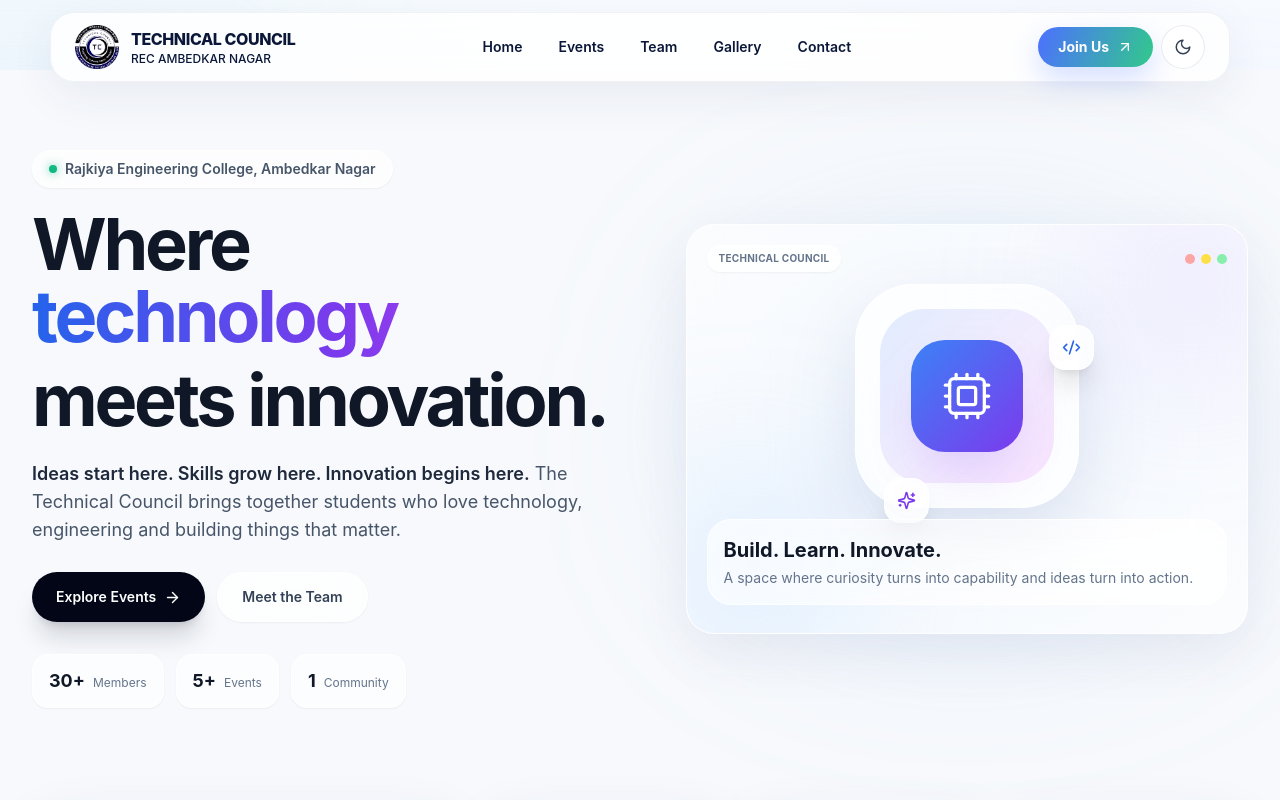
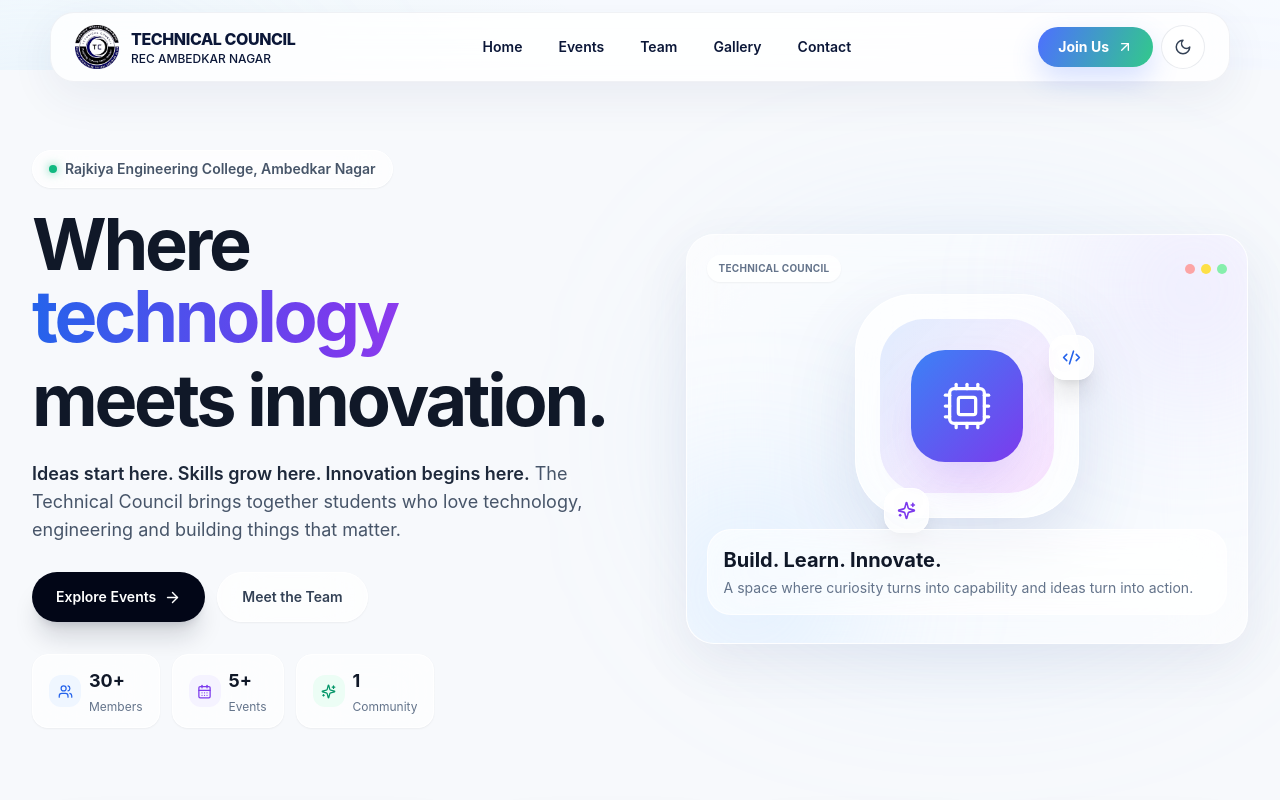
Before and after one commit to adarxhww/technical-council, a Next.js app: page / in a window 1280 px wide. Shown: the top 800 px of the page. Built offline with nearby package versions, Linux system fonts and the light colour scheme.

Commit message:
page.tsx

```diff
--- a/app/page.tsx
+++ b/app/page.tsx
@@ -111,8 +111,7 @@ export default function Home() {
             </div>
 
 
-            <h1 className="max-w-3xl text-5xl font-bold leading-[0.98] tracking-[-0.045em] sm:text-6xl lg:text-7xl">
-
+            <h1 className="max-w-3xl text-4xl font-bold leading-[0.98] tracking-[-0.045em] sm:text-6xl lg:text-7xl">
               Where
 
               <span className="block bg-gradient-to-r from-blue-600 via-violet-600 to-fuchsia-500 bg-clip-text pb-3 text-transparent">
@@ -120,7 +119,6 @@ export default function Home() {
               </span>
 
               meets innovation.
-
             </h1>
 
 
@@ -160,27 +158,66 @@ export default function Home() {
 
 
             {/* MINI STATS */}
-            <div className="mt-8 flex flex-wrap gap-3">
+            {/* MINI STATS */}
+            <div className="mt-8 flex flex-nowrap gap-3">
 
-              <div className="rounded-2xl border border-white bg-white/65 px-4 py-3 shadow-sm backdrop-blur-xl">
-                <span className="text-lg font-bold">30+</span>
-                <span className="ml-2 text-xs text-slate-500">
+              {/* MEMBERS */}
+              <div className="flex min-w-0 flex-1 items-center gap-2 rounded-2xl border border-white bg-white/65 px-3 py-3 shadow-sm backdrop-blur-xl sm:flex-none sm:px-4">
+
+                <div className="flex h-8 w-8 shrink-0 items-center justify-center rounded-xl bg-blue-50 text-blue-600">
+                  <Users size={15} />
+                </div>
+
+                <div className="min-w-0">
+                  <span className="block text-base font-bold leading-none sm:text-lg">
+                    30+
+                  </span>
+
+                  <span className="mt-1 block truncate text-[10px] text-slate-500 sm:text-xs">
                     Members
                   </span>
                 </div>
 
-              <div className="rounded-2xl border border-white bg-white/65 px-4 py-3 shadow-sm backdrop-blur-xl">
-                <span className="text-lg font-bold">5+</span>
-                <span className="ml-2 text-xs text-slate-500">
+              </div>
+
+
+              {/* EVENTS */}
+              <div className="flex min-w-0 flex-1 items-center gap-2 rounded-2xl border border-white bg-white/65 px-3 py-3 shadow-sm backdrop-blur-xl sm:flex-none sm:px-4">
+
+                <div className="flex h-8 w-8 shrink-0 items-center justify-center rounded-xl bg-violet-50 text-violet-600">
+                  <CalendarDays size={15} />
+                </div>
+
+                <div className="min-w-0">
+                  <span className="block text-base font-bold leading-none sm:text-lg">
+                    5+
+                  </span>
+
+                  <span className="mt-1 block truncate text-[10px] text-slate-500 sm:text-xs">
                     Events
                   </span>
                 </div>
 
-              <div className="rounded-2xl border border-white bg-white/65 px-4 py-3 shadow-sm backdrop-blur-xl">
-                <span className="text-lg font-bold">1</span>
-                <span className="ml-2 text-xs text-slate-500">
+              </div>
+
+
+              {/* COMMUNITY */}
+              <div className="flex min-w-0 flex-1 items-center gap-2 rounded-2xl border border-white bg-white/65 px-3 py-3 shadow-sm backdrop-blur-xl sm:flex-none sm:px-4">
+
+                <div className="flex h-8 w-8 shrink-0 items-center justify-center rounded-xl bg-emerald-50 text-emerald-600">
+                  <Sparkles size={15} />
+                </div>
+
+                <div className="min-w-0">
+                  <span className="block text-base font-bold leading-none sm:text-lg">
+                    1
+                  </span>
+
+                  <span className="mt-1 block truncate text-[10px] text-slate-500 sm:text-xs">
                     Community
                   </span>
+                </div>
+
               </div>
 
             </div>
```
Lines whose indentation alone changed are shown as unchanged.
